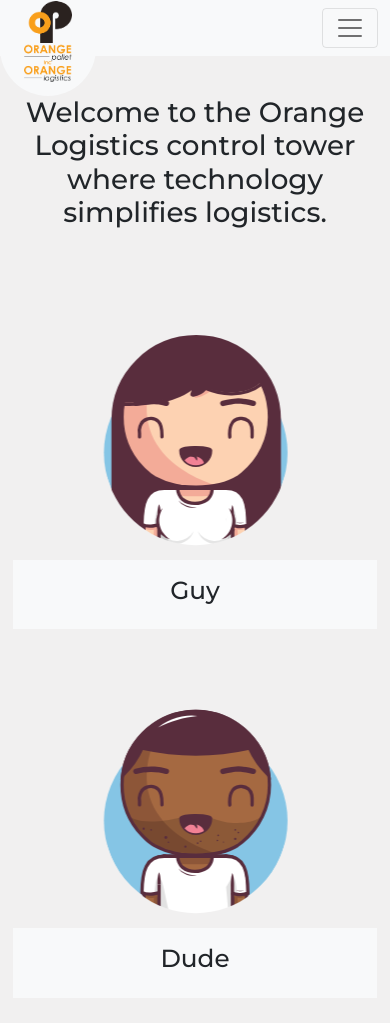
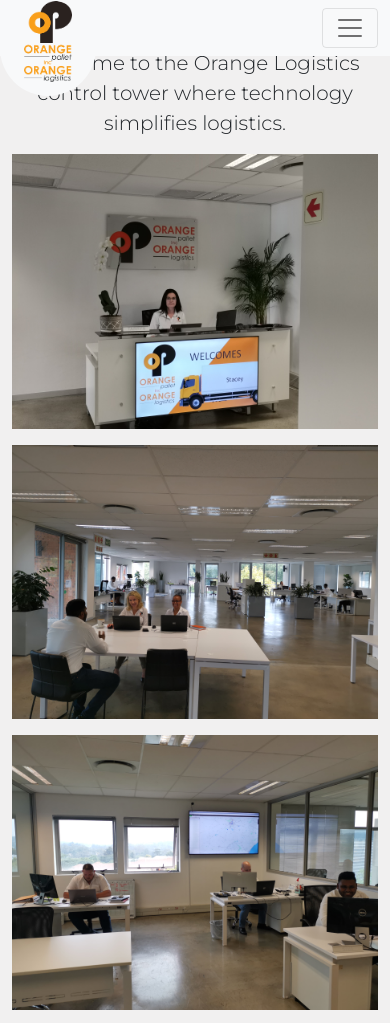
Before and after one commit to Taphadzqa/OrangeLogisticsWebsite, a Flask app: page /control_tower in a window 390 px wide. Shown: the top 1023 px of the page. Run offline with Flask 2, Linux system fonts and the light colour scheme.

Commit message:
Control tower page edit, adding images

```diff
--- a/orange/static/css/style.css
+++ b/orange/static/css/style.css
@@ -138,9 +138,16 @@
   width: 130px;
   margin: 1rem auto;
 }
+section#hero_section .carousel-item .carousel-caption {
+  background-color: rgba(0, 0, 0, 0.8);
+  border-radius: 2rem;
+}
 section#hero_section .carousel-item:nth-child(1) {
   background-image: url("img/orange_truck.jpg");
   background-position: left;
+}
+section#hero_section .carousel-item:nth-child(1) .carousel-caption {
+  background-color: transparent;
 }
 section#hero_section .carousel-item:nth-child(2) {
   background-image: url("img/sunset.jpg");
@@ -229,10 +236,10 @@
   background-image: url("img/jayne.jpg");
 }
 section#management .card .pic.mark {
-  background-image: url("img/mark.jpg");
+  background-image: url("img/mark.png");
 }
 section#management .card .pic.olivia {
-  background-image: url("img/olivia.svg");
+  background-image: url("img/olivia.png");
 }
 section#management .card .pic.bigheadM {
   background-image: url("img/mark.svg");
--- a/orange/static/css/style.scss
+++ b/orange/static/css/style.scss
@@ -150,9 +150,18 @@
       margin: 1rem auto;
     }
 
+    .carousel-caption {
+      background-color: rgb(0, 0, 0, .8);
+      border-radius: 2rem;
+    }
+
     &:nth-child(1) {
       background-image: url('img/orange_truck.jpg');
       background-position: left;
+
+      .carousel-caption {
+        background-color: transparent;
+      }
     }
 
     &:nth-child(2) {
@@ -256,11 +265,11 @@
       }
 
       &.mark {
-        background-image: url('img/mark.jpg');
+        background-image: url('img/mark.png');
       }
 
       &.olivia {
-        background-image: url('img/olivia.svg');
+        background-image: url('img/olivia.png');
       }
 
       &.bigheadM {
--- a/orange/templates/layouts/footer.html
+++ b/orange/templates/layouts/footer.html
@@ -1,4 +1,20 @@
 <div class="container pt-5">
-  <div class="footer-logo"></div>
-  <p>&copy 2023 Orange Logistics, Pvt Ltd.</p>
+  <div class="row">
+    <div class="col-lg-4">
+      <div class="footer-logo"></div>
+      <p>&copy 2023 Orange Logistics, Pvt Ltd.</p>
+    </div>
+    <div class="col-lg-4">
+      <h5 class="card-title">Visit our offices</h5>
+      <p class="card-text">Third Floor, Ballyoaks Office Park Silky Oak House, 35 Ballyclare Dr, Bryanston, Johannesburg, 2191</p>
+      <a href="https://www.google.com/maps/dir//ORANGE+PALLET+INC+ORANGE+LOGISTICS+(PTY)+LTD,+Third+Floor,+Ballyoaks+Office+Park+Silky+Oak+House,+35+Ballyclare+Dr,+Bryanston,+Johannesburg,+2191,+South+Africa/@-26.0699526,28.025922,16z/data=!4m9!4m8!1m0!1m5!1m1!1s0x1e95737775753547:0x847a82390c7acf00!2m2!1d28.0320775!2d-26.0732608!3e0" class="btn btn-outline-warning" target="_blank">Get Directions</a>
+    </div>
+    <div class="col-lg-4">
+      <h5 class="card-title">Give us a call</h5>
+      <p class="card-text"><strong>Telephone: </strong>+27 11 463 7724</p>
+      <p class="card-text"><strong>After hours: </strong>+27 69 895 6421</p>
+      <h5 class="card-title mt-2">You want to write instead?</h5>
+      <p class="card-text"><strong>Email: </strong>reception@orangelogistics.co.za</p>
+    </div>
+  </div>
 </div>
--- a/orange/templates/main/control_tower.html
+++ b/orange/templates/main/control_tower.html
@@ -3,32 +3,32 @@
 
 <section id="management" class="pt-lg-5 pb-5">
   <div class="container pt-5 text-center">
-    <h1 class="my-5">Welcome to the Orange Logistics control tower where technology simplifies logistics.</h1>
+    <p class="lead">Welcome to the Orange Logistics control tower where technology simplifies logistics.</p>
 
-    <div class="row d-flex justify-content-center">
-      <div class="col-12 col-md-6 col-lg-4 mb-3">
-        <div class="card">
-          <div class="pic bigheadF"></div>
-          <div class="card-body text-center bg-light">
-            <h2 class="card-title">Guy</h2>
-          </div>
-        </div>
+    <div class="row">
+      <div class="col-12 col-md-12 col-lg-6 mb-3">
+        <img src="{{ url_for('static', filename='css/img/office1.jpg') }}" width="100%" alt="">
       </div>
-      <div class="col-12 col-md-6 col-lg-4 mb-3">
-        <div class="card">
-          <div class="pic bigheadM"></div>
-          <div class="card-body text-center bg-light">
-            <h2 class="card-title">Dude</h2>
-          </div>
-        </div>
+      <div class="col-12 col-md-12 col-lg-6 mb-3">
+        <img src="{{ url_for('static', filename='css/img/office2.jpg') }}" width="100%" alt="">
       </div>
-      <div class="col-12 col-md-6 col-lg-4 mb-3">
-        <div class="card">
-          <div class="pic bigheadF"></div>
-          <div class="card-body text-center bg-light">
-            <h2 class="card-title">Person</h2>
-          </div>
-        </div>
+    </div>
+
+    <div class="row">
+      <div class="col-12 col-md-12 col-lg-6 mb-3">
+        <img src="{{ url_for('static', filename='css/img/office3.jpg') }}" width="100%" alt="">
+      </div>
+      <div class="col-12 col-md-12 col-lg-6 mb-3">
+        <img src="{{ url_for('static', filename='css/img/office4.jpg') }}" width="100%" alt="">
+      </div>
+    </div>
+
+    <div class="row">
+      <div class="col-12 col-md-12 col-lg-6 mb-3">
+        <img src="{{ url_for('static', filename='css/img/office5.jpg') }}" width="100%" alt="">
+      </div>
+      <div class="col-12 col-md-12 col-lg-6 mb-3">
+        <img src="{{ url_for('static', filename='css/img/office6.jpg') }}" width="100%" alt="">
       </div>
     </div>
 
```
Also changed, not shown: orange/static/css/img/mark.png (added), orange/static/css/img/office1.jpg (added), orange/static/css/img/office2.jpg (added), orange/static/css/img/office3.jpg (added), orange/static/css/img/olivia.png (added), 4 other files.
